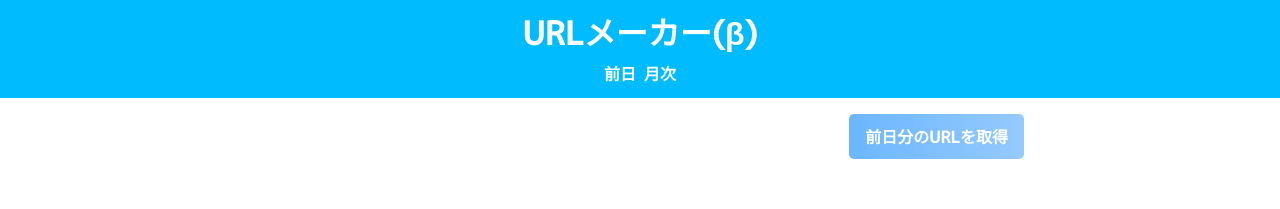
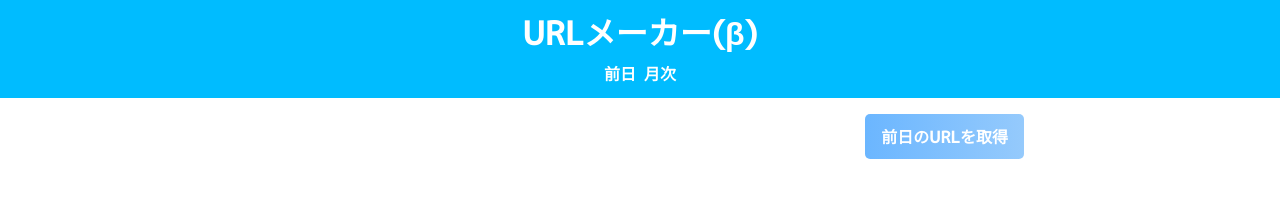
Before and after one commit to amami1625/URL-Maker, a React (Vite) app: page / in a window 1280 px wide. Shown: the top 209 px of the page. Built offline with nearby package versions, Linux system fonts and the light colour scheme.

Commit message:
Button コンポーネントを作成

```diff
--- /dev/null
+++ b/src/components/common/Button.tsx
@@ -0,0 +1,40 @@
+import styled from "styled-components";
+
+const ButtonElm = styled.button`
+  border-radius: 5px;
+  position: relative;
+  display: flex;
+  margin-left: auto;
+  max-width: 220px;
+  padding: 10px 16px;
+  color: #fff;
+  transition: 0.3s ease-in-out;
+  font-weight: 600;
+  background: rgb(149, 202, 252);
+  background: linear-gradient(
+    270deg,
+    rgba(149, 202, 252, 1) 0%,
+    rgba(107, 182, 255, 1) 100%
+  );
+  &:hover {
+    background: rgb(117, 188, 255);
+    background: linear-gradient(
+      270deg,
+      rgba(117, 188, 255, 1) 0%,
+      rgba(62, 159, 252, 1) 100%
+    );
+  }
+`;
+
+interface ButtonProps {
+  text: string,
+  handler: () => void
+}
+
+const Button = ({ text, handler }: ButtonProps) => {
+  return (
+    <ButtonElm onClick={handler}>{ text }</ButtonElm>
+  )
+}
+
+export default Button
--- a/src/components/pages/Daily.tsx
+++ b/src/components/pages/Daily.tsx
@@ -1,34 +1,8 @@
 import React, { useState } from "react";
-import styled from "styled-components";
 import List from "../common/List";
 import { UrlList } from "../../types/type";
 import ListItem from "../common/ListItem";
-
-const Button = styled.button`
-  border-radius: 5px;
-  position: relative;
-  display: flex;
-  margin-left: auto;
-  max-width: 220px;
-  padding: 10px 16px;
-  color: #fff;
-  transition: 0.3s ease-in-out;
-  font-weight: 600;
-  background: rgb(149, 202, 252);
-  background: linear-gradient(
-    270deg,
-    rgba(149, 202, 252, 1) 0%,
-    rgba(107, 182, 255, 1) 100%
-  );
-  &:hover {
-    background: rgb(117, 188, 255);
-    background: linear-gradient(
-      270deg,
-      rgba(117, 188, 255, 1) 0%,
-      rgba(62, 159, 252, 1) 100%
-    );
-  }
-`;
+import Button from "../common/Button";
 
 const Daily = () => {
   const [urlList, setUrlList] = useState<UrlList[]>([]);
@@ -53,7 +27,7 @@ const Daily = () => {
 
   return (
     <div>
-      <Button onClick={clickHandler}>前日分のURLを取得</Button>
+      <Button text="前日のURLを取得" handler={clickHandler}/>
       <List>
         {urlList.map((item) => (
           <ListItem item={item} copy={copy} key={item.url}/>
--- a/src/components/pages/Monthly.tsx
+++ b/src/components/pages/Monthly.tsx
@@ -2,6 +2,7 @@ import React, { useEffect, useState } from "react";
 import { UrlList } from "../../types/type";
 import List from "../common/List";
 import ListItem from "../common/ListItem";
+import Button from "../common/Button";
 
 const Monthly = () => {
   const [baseUrl, setBaseUrl] = useState<string[]>([]);
@@ -55,7 +56,7 @@ const Monthly = () => {
         ))}
       </select>
       <input onChange={changeMonth} type="month" />
-      <button onClick={clickHandler}>データを取得</button>
+      <Button text="月間のURLを取得" handler={clickHandler}/>
       <List>
         {urlList.map((item) => (
           <ListItem item={item} copy={copy} key={item.url} />
```
